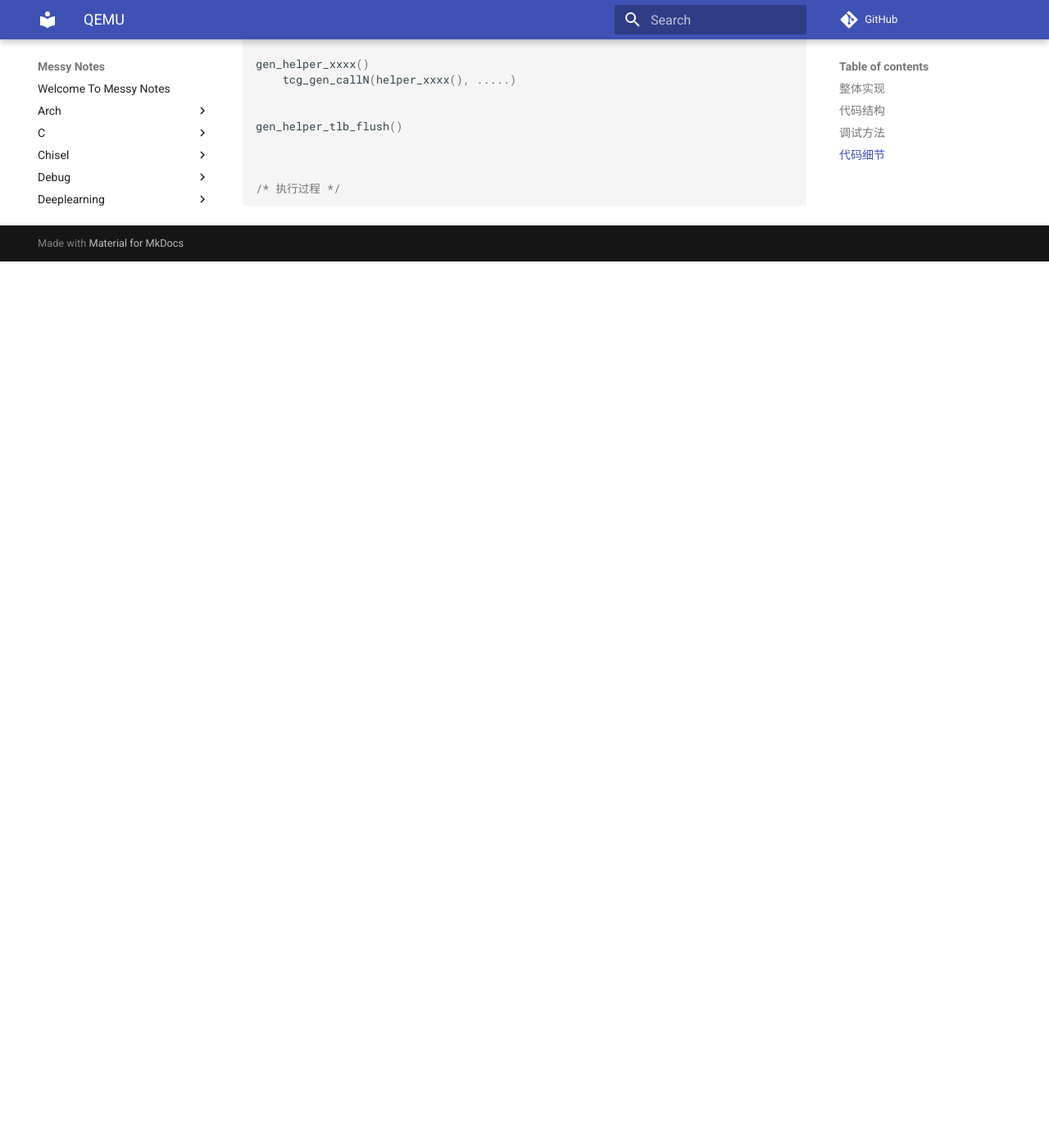
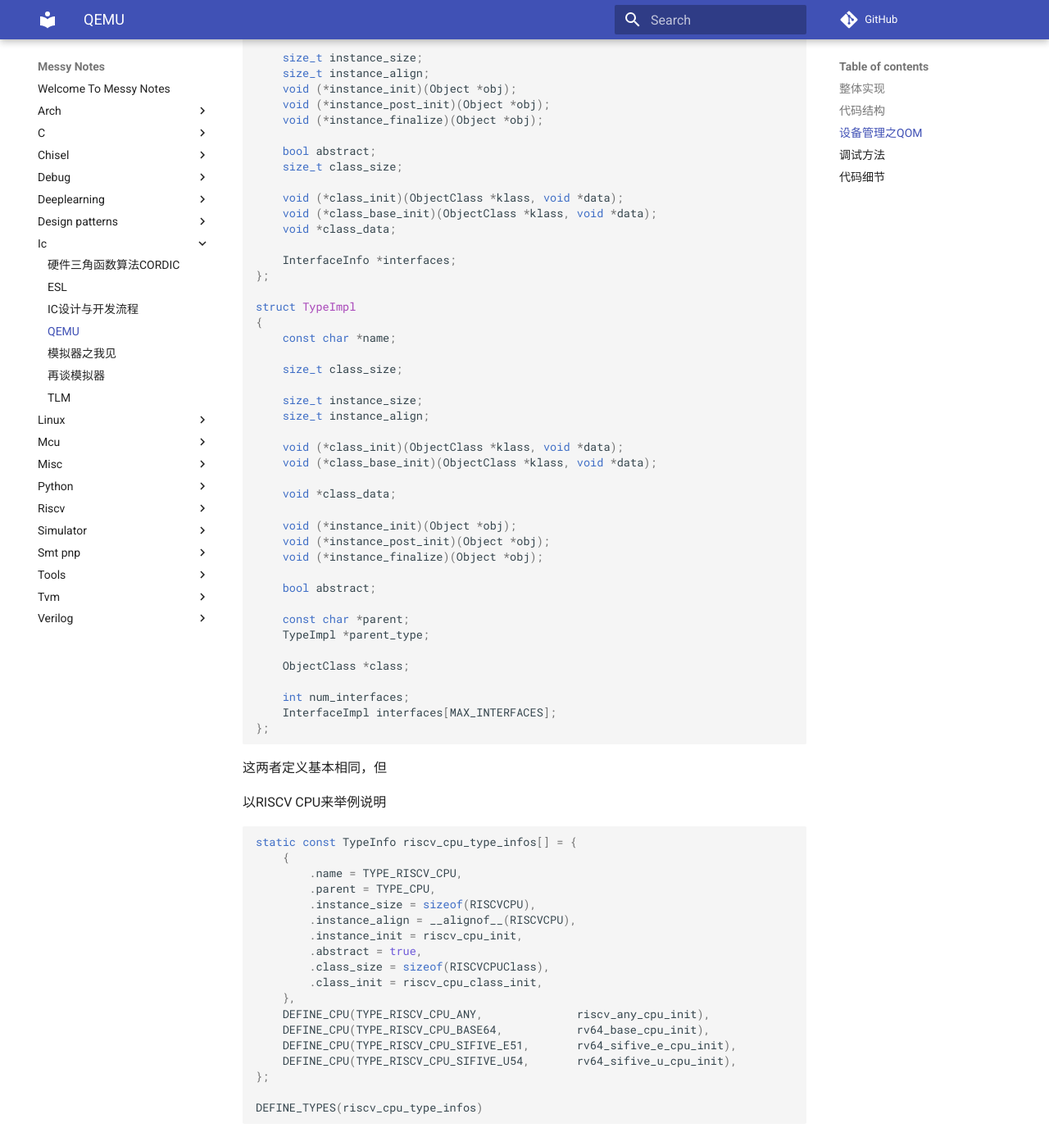
Before and after one commit to chsgcxy/messy_notes, an MkDocs documentation site: the page built from docs/ic/qemu.md, in a window 1280 px wide and 1400 px high, scrolled down 1912 px. Shown: the whole window at 82% size. Built offline with MkDocs 1.6.1 and Material for MkDocs 9.7.7, drawn with Linux system fonts in a browser that asks for light colours; comment, search, counter and statistics services are not loaded; before the commit the page ends 2231 px from its top, so only the background shows below that; some of the changed text lies outside the part shown.

Commit message:
update qemu

````diff
--- a/docs/ic/qemu.md
+++ b/docs/ic/qemu.md
@@ -7,30 +7,128 @@
 - 作为性能非常不错的模拟器，看起来这对于SOC开发的场景，在调试整套系统软件时是一个不错的选择
 - 作为虚拟机，qemu包含了虚拟化的一套内容，可以配合KVM来实现，这部分内容暂时不太了解
 
-本文只针对QEMU作为模拟器的场景
+本文只针对QEMU作为模拟器的场景, 有些技术内容翻译自官方文档[https://qemu-project.gitlab.io/qemu/]
 
 ## 整体实现
 
 QEMU采取了动态转换机制，会将target代码翻译成名为TCG的IR，IR又会翻译成host代码，代码按照
-TranslationBlock分块进行转换和执行。
+TranslationBlock分块进行转换和执行。舍得舍得，有舍必有得，有得必有舍。速度提升了，可调试性就下降了。
+QEMU跟一般模拟器相比，调试起来更麻烦，没法轻松分析指令行为，比如说想单步运行，实时查看寄存器状态，
+交互式的调试，这种QEMU做不到，它为的还是更快。
+
+从模拟器的角度来看，我们主要关注QEMU的如下几个方面是如何实现的。
+
+- 各个部分代码功能。了解代码层次结构划分
+- 整体流程。从顶层来看，整体的流程。了解QEMU大概是如何工作的。
+- 指令执行过程。包含反汇编过程，了解这个过程，从中找到一些调试手段。
+- 对于各个被模拟的设备的管理
+- host调试手段
+- target调试手段
+
+至于其涉及的虚拟化部分，这部分太大，暂时也对此没有什么了解，后续若在工作中需要用到再去研究，毕竟目前这不是我感兴趣的点。
+
+除此之外，在编程语言方面，我也有疑惑。既然QEMU费尽心机，把C语言尽可能做的像C++, 那么为什么不干脆使用C++呢？
 
 ## 代码结构
 
-整体代码结构如下
+先来从整个目录的角度来分析一下各部分代码的功能。整体代码结构如下
 
 目录 | 功能
 ---|---
-accel | 加速相关，为了追求运行速度，增加的一些特性，比如KVM,XEN。TCG也在这个目录下，TCG中的很多东西要分发到target下面
-audio | 音频相关，这个和hw下面的那个audio有啥区别？
-bsd-user |
-linux-user |
-disas |
-hw |
+bsd-user | 支持BSD系统，通过这一层，可以直接运行BSD应用程序
+linux-user | 支持linux系统，通过这一层，可以直接运行linux应用
+hw | 实现了对各种外设的模拟
+QOM | QEMU的对象管理，用面向对象的思想实现了一套QEMU管理对象的抽象和封装，各个被模拟的模块都是一个QOM子类
 softmmu |
 target |
-tcg |
+
+我们可以看到，主目录有audio目录，在hw目录下面，也有audio目录，这两个目录的功能分别是什么？
+
+## 设备管理之QOM
+
+可以作为学习面向对象原理的材料，把一个不支持面向对象的C语言，封装成支持面向对象的C语言，这种封装和使用方法，值得学习，通过学习，应该会对面向对象有更深的理解。（当然，这真的有意义吗？ c++ 或者python它不香吗？）
+
+在qemu的docs/devel/qom.rst中，包含了难得的对QOM的介绍。QEMU Object Model 提供了一个框架，基于这个框架，使用者可以把自己添加类型做注册和实例化。
+
+TypeInfo 和 TypeImpl
+
+```c
+struct TypeInfo
+{
+    const char *name;
+    const char *parent;
+
+    size_t instance_size;
+    size_t instance_align;
+    void (*instance_init)(Object *obj);
+    void (*instance_post_init)(Object *obj);
+    void (*instance_finalize)(Object *obj);
+
+    bool abstract;
+    size_t class_size;
+
+    void (*class_init)(ObjectClass *klass, void *data);
+    void (*class_base_init)(ObjectClass *klass, void *data);
+    void *class_data;
+
+    InterfaceInfo *interfaces;
+};
+
+struct TypeImpl
+{
+    const char *name;
+
+    size_t class_size;
+
+    size_t instance_size;
+    size_t instance_align;
+
+    void (*class_init)(ObjectClass *klass, void *data);
+    void (*class_base_init)(ObjectClass *klass, void *data);
+
+    void *class_data;
+
+    void (*instance_init)(Object *obj);
+    void (*instance_post_init)(Object *obj);
+    void (*instance_finalize)(Object *obj);
+
+    bool abstract;
+
+    const char *parent;
+    TypeImpl *parent_type;
+
+    ObjectClass *class;
+
+    int num_interfaces;
+    InterfaceImpl interfaces[MAX_INTERFACES];
+};
+```
 
 
+这两者定义基本相同，但
+
+以RISCV CPU来举例说明
+
+```c
+static const TypeInfo riscv_cpu_type_infos[] = {
+    {
+        .name = TYPE_RISCV_CPU,
+        .parent = TYPE_CPU,
+        .instance_size = sizeof(RISCVCPU),
+        .instance_align = __alignof__(RISCVCPU),
+        .instance_init = riscv_cpu_init,
+        .abstract = true,
+        .class_size = sizeof(RISCVCPUClass),
+        .class_init = riscv_cpu_class_init,
+    },
+    DEFINE_CPU(TYPE_RISCV_CPU_ANY,              riscv_any_cpu_init),
+    DEFINE_CPU(TYPE_RISCV_CPU_BASE64,           rv64_base_cpu_init),
+    DEFINE_CPU(TYPE_RISCV_CPU_SIFIVE_E51,       rv64_sifive_e_cpu_init),
+    DEFINE_CPU(TYPE_RISCV_CPU_SIFIVE_U54,       rv64_sifive_u_cpu_init),
+};
+
+DEFINE_TYPES(riscv_cpu_type_infos)
+```
 
 
 ## 调试方法
````
